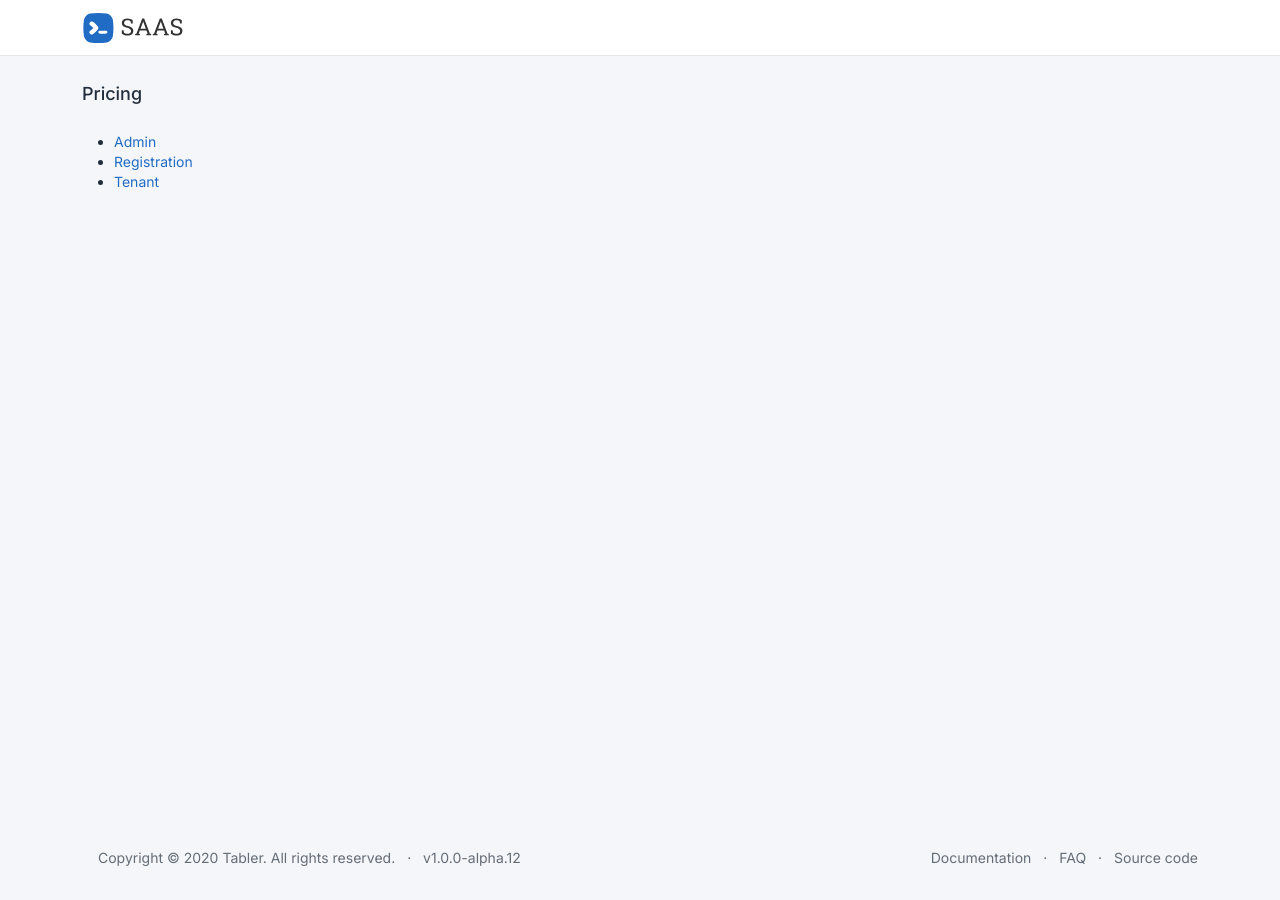
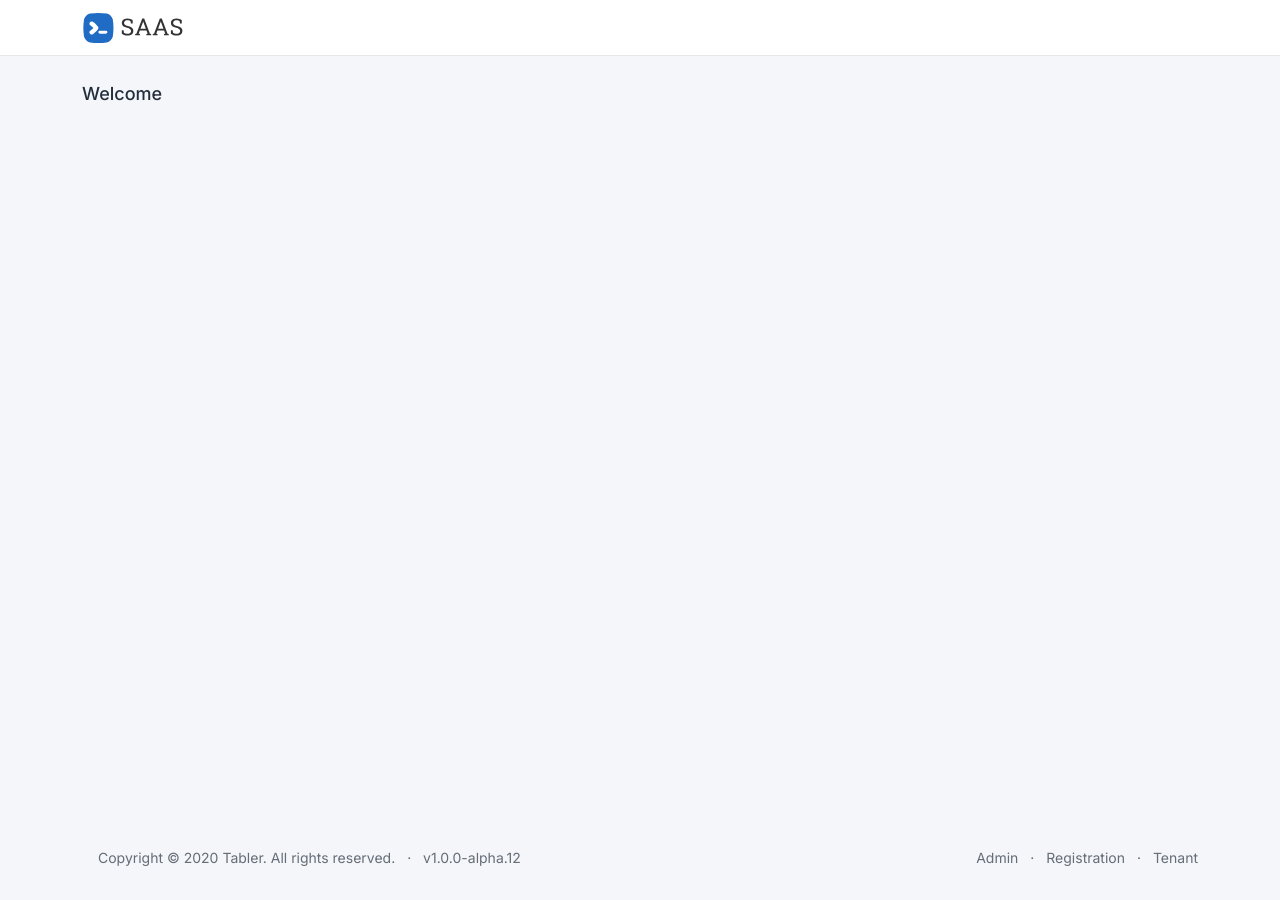
Before and after one commit to supportsite-io/supportsite-io.github.io, a Jekyll site: the page built from index.md, in a window 1280 px wide. Built offline with Jekyll 4.4.1, drawn with Linux system fonts in a browser that asks for light colours.

Commit message:
try tabler

```diff
--- a/_layouts/default.html
+++ b/_layouts/default.html
@@ -4,7 +4,7 @@
     <meta charset="utf-8"/>
     <meta name="viewport" content="width=device-width, initial-scale=1, viewport-fit=cover"/>
     <meta http-equiv="X-UA-Compatible" content="ie=edge"/>
-    <title>Pricing cards - Tabler - Premium and Open Source dashboard template with responsive and high quality UI.</title>
+    <title>SupportSite.io</title>
     <link rel="preconnect" href="https://fonts.gstatic.com/" crossorigin>
     <meta name="msapplication-TileColor" content="#206bc4"/>
     <meta name="theme-color" content="#206bc4"/>
@@ -17,10 +17,10 @@
     <link rel="icon" href="./favicon.ico" type="image/x-icon"/>
     <link rel="shortcut icon" href="./favicon.ico" type="image/x-icon"/>
     <!-- CSS files -->
-    <link href="./dist/css/tabler.min.css" rel="stylesheet"/>
-    <link href="./dist/css/tabler-flags.min.css" rel="stylesheet"/>
-    <link href="./dist/css/tabler-payments.min.css" rel="stylesheet"/>
-    <link href="./dist/css/demo.min.css" rel="stylesheet"/>
+    <link href="/dist/css/tabler.min.css" rel="stylesheet"/>
+    <link href="/dist/css/tabler-flags.min.css" rel="stylesheet"/>
+    <link href="/dist/css/tabler-payments.min.css" rel="stylesheet"/>
+    <link href="/dist/css/demo.min.css" rel="stylesheet"/>
     <style>
       body {
       	display: none;
@@ -43,7 +43,7 @@
             <div class="row align-items-center">
               <div class="col">
                 <h2 class="page-title">
-                  Pricing
+                  Welcome
                 </h2>
               </div>
             </div>
@@ -55,9 +55,9 @@
             <div class="row text-center align-items-center flex-row-reverse">
               <div class="col-lg-auto ml-lg-auto">
                 <ul class="list-inline list-inline-dots mb-0">
-                  <li class="list-inline-item"><a href="./docs/index.html" class="link-secondary">Documentation</a></li>
-                  <li class="list-inline-item"><a href="./faq.html" class="link-secondary">FAQ</a></li>
-                  <li class="list-inline-item"><a href="https://github.com/tabler/tabler" target="_blank" class="link-secondary">Source code</a></li>
+                  <li class="list-inline-item"><a href="https://admin.supportsite.io" class="link-secondary">Admin</a></li>
+                  <li class="list-inline-item"><a href="https://registration.supportsite.io" class="link-secondary">Registration</a></li>
+                  <li class="list-inline-item"><a href="https://tenant.supportsite.io" class="link-secondary">Tenant</a></li>
                 </ul>
               </div>
               <div class="col-12 col-lg-auto mt-3 mt-lg-0">
@@ -78,9 +78,9 @@
       </div>
     </div>
     <!-- Libs JS -->
-    <script src="./dist/libs/bootstrap/dist/js/bootstrap.bundle.min.js"></script>
+    <script src="/dist/libs/bootstrap/dist/js/bootstrap.bundle.min.js"></script>
     <!-- Tabler Core -->
-    <script src="./dist/js/tabler.min.js"></script>
+    <script src="/dist/js/tabler.min.js"></script>
     <script>
       document.body.style.display = "block"
     </script>
```
Also changed, not shown: index.md (+0 -3 lines).
